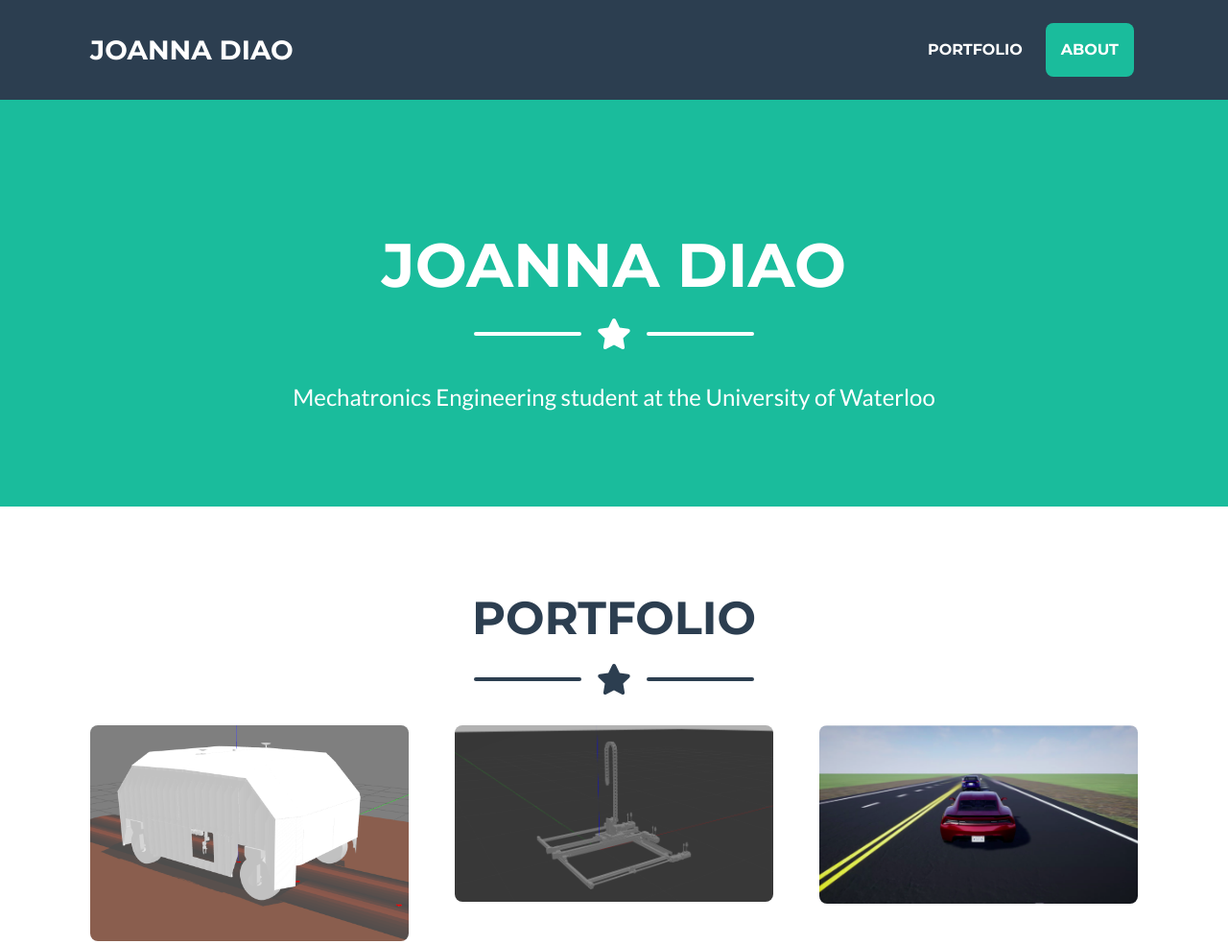
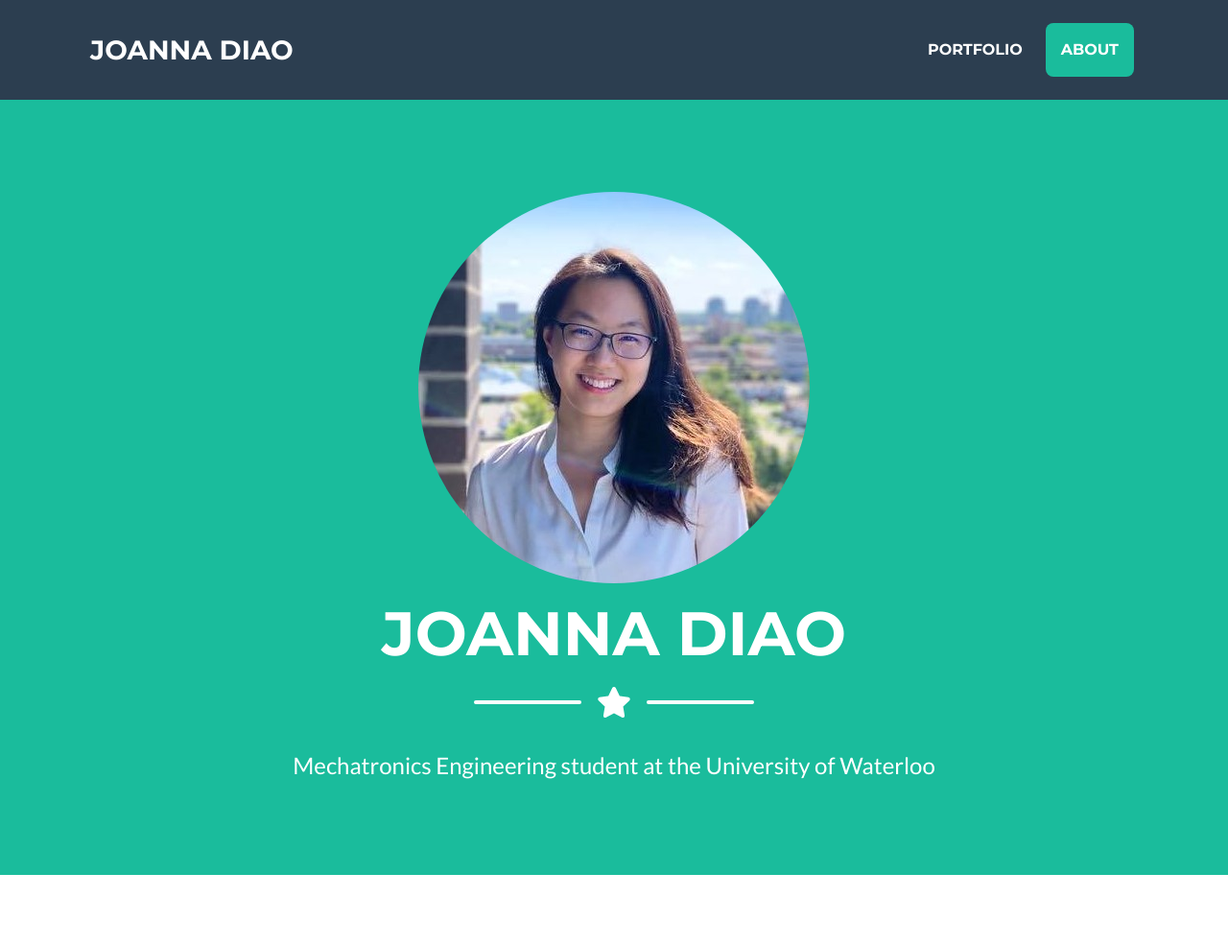
Before and after one commit to JoannaDiao/JoannaDiao.github.io, a plain HTML site: page index.html in a window 1280 px wide. Shown: the top 984 px of the page at 96% size. Drawn offline with nearby package versions, Linux system fonts and the light colour scheme.

Commit message:
added profile picture

```diff
--- a/index.html
+++ b/index.html
@@ -37,7 +37,7 @@
         <header class="masthead bg-primary text-white text-center">
             <div class="container d-flex align-items-center flex-column">
                 <!-- Masthead Avatar Image-->
-                <img class="img-fluid mb-5 d-block mx-auto" src="assetsimgportfoliojoanna.jpg" alt="" />
+                <div class="col-md-6 mb-4"><img class="rounded-circle z-depth-2" alt="100x100" src="assets/img/portfolio/joanna_cropped.jpg" data-holder-rendered="true" /></div>
                 <!--img.masthead-avatar.mb-5(src='assets/img/avataaars.svg', alt='')-->
                 <!-- Masthead Heading-->
                 <h1 class="masthead-heading text-uppercase mb-0">Joanna Diao</h1>
```
Also changed, not shown: assets/img/portfolio/joanna_cropped.jpg (added).
